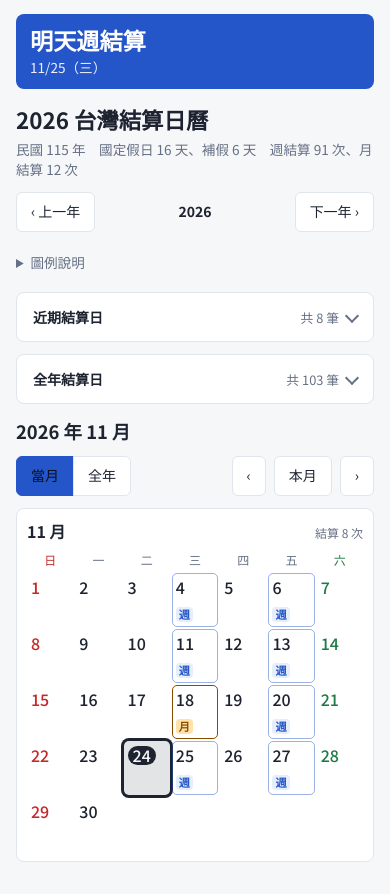
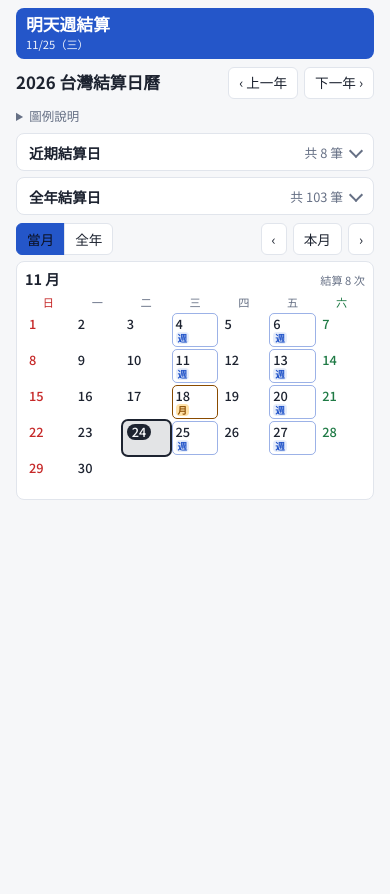
Before and after one commit to Txftrader/calender, a plain HTML site: page index.html in a window 390 px wide. After the commit the page ends 844 px from the top, so only its background shows below. Drawn offline with Linux system fonts and the light colour scheme.

Commit message:
Add files via upload

```diff
--- a/index.html
+++ b/index.html
@@ -200,6 +200,41 @@ html { -webkit-text-size-adjust: 100%; text-size-adjust: 100%; }
   .agenda { display: flex; }
   .alert { padding: 12px 14px; }
   .alert .big { font-size: 1.45rem; }
+
+  /* 緊湊版：讓手機一個畫面看完 */
+  body { padding-block: 8px 14px; }
+  .wrap { gap: 8px; }
+  .alerts { grid-template-columns: repeat(auto-fit, minmax(140px, 1fr)); gap: 6px; }
+  .alert { padding: 6px 10px; gap: 0; }
+  .alert .big { font-size: 1.05rem; line-height: 1.3; }
+  .alert .small { font-size: 0.7rem; }
+  .alert.none .big { font-size: 0.9rem; }
+  header { flex-wrap: wrap; align-items: center; gap: 6px; }
+  h1 { font-size: 1.05rem; }
+  .sub, .ctl .lbl, .calhead h2 { display: none; }
+  header .ctl { width: auto; gap: 6px; }
+  .btn { min-height: 32px; padding: 3px 10px; font-size: 0.85rem; }
+  .legend-box summary { font-size: 0.78rem; padding: 0; }
+  .top { gap: 6px; }
+  details.panel summary { min-height: 36px; padding: 4px 12px; font-size: 0.9rem; }
+  .rows { max-height: 40vh; }
+  .row { min-height: 38px; }
+  .calhead { flex-direction: row; align-items: center; gap: 6px; }
+  .calhead .ctl { gap: 6px; }
+  #monNav { gap: 6px; }
+  .months { margin-top: 6px !important; gap: 8px; }
+  .month { padding: 6px 8px 8px; }
+  .month h3 { margin: 0 0 4px; font-size: 0.9rem; }
+  .month h3 small { font-size: 0.7rem; }
+  .grid { gap: 2px; }
+  .dow { font-size: 0.7rem; padding-bottom: 0; }
+  .cell, .single .cell { min-height: 34px; padding: 2px 3px; gap: 0; }
+  .cell .n, .single .cell .n { font-size: 0.8rem; line-height: 1.25; }
+  .cell.today .n { padding: 0 5px; }
+  .badge, .single .badge { font-size: 0.6rem; line-height: 1.25; padding: 0 2px; min-width: 1.2em; }
+  .cell.today { box-shadow: 0 0 0 2px var(--today); }
+  .agenda { margin-top: 6px; }
+  .ag { padding: 4px 2px; font-size: 0.78rem; }
 }
 @media (prefers-reduced-motion: reduce) { .cell.flash { animation: none; } details.panel summary::after { transition: none; } }
 </style>
```
